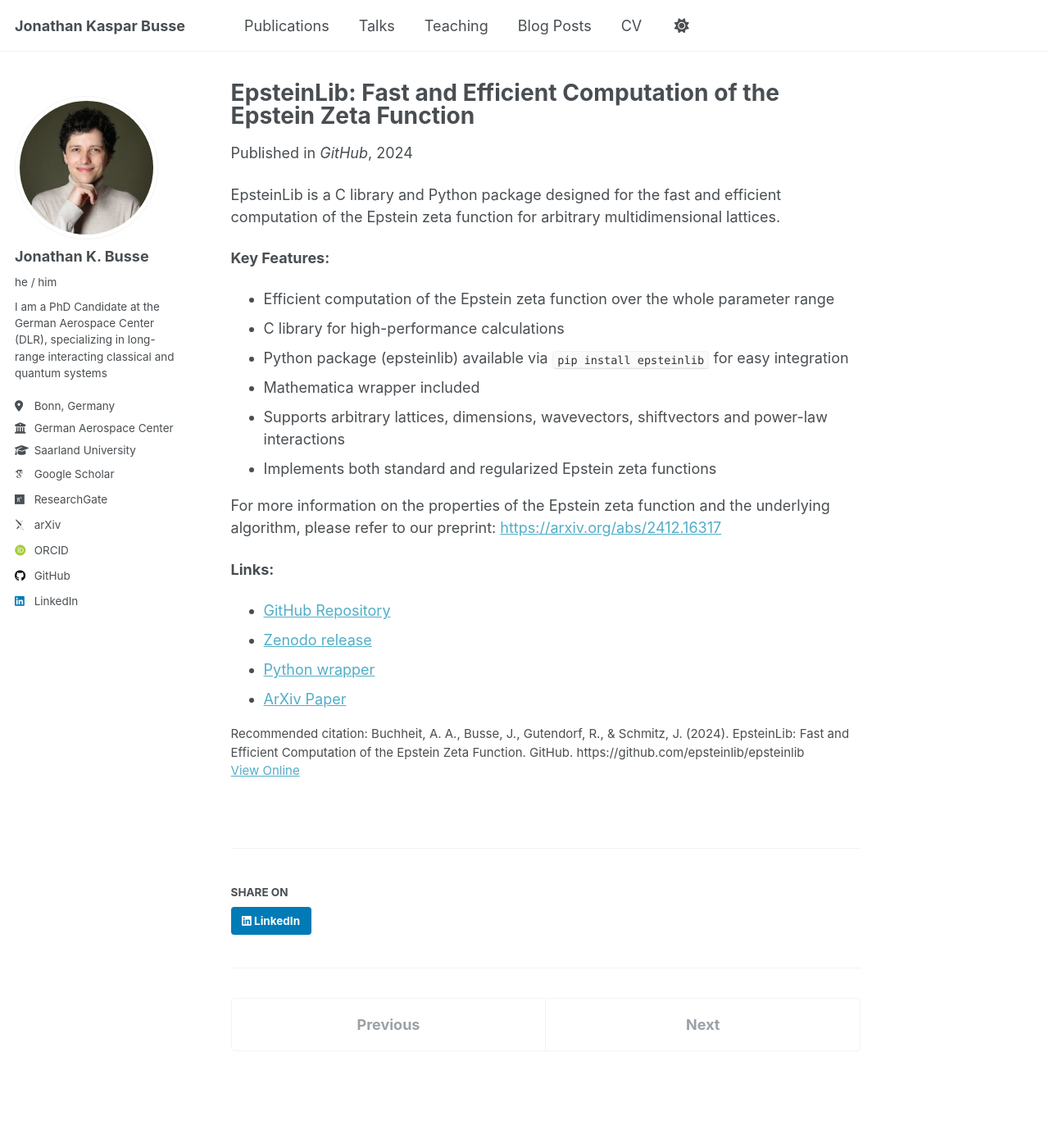
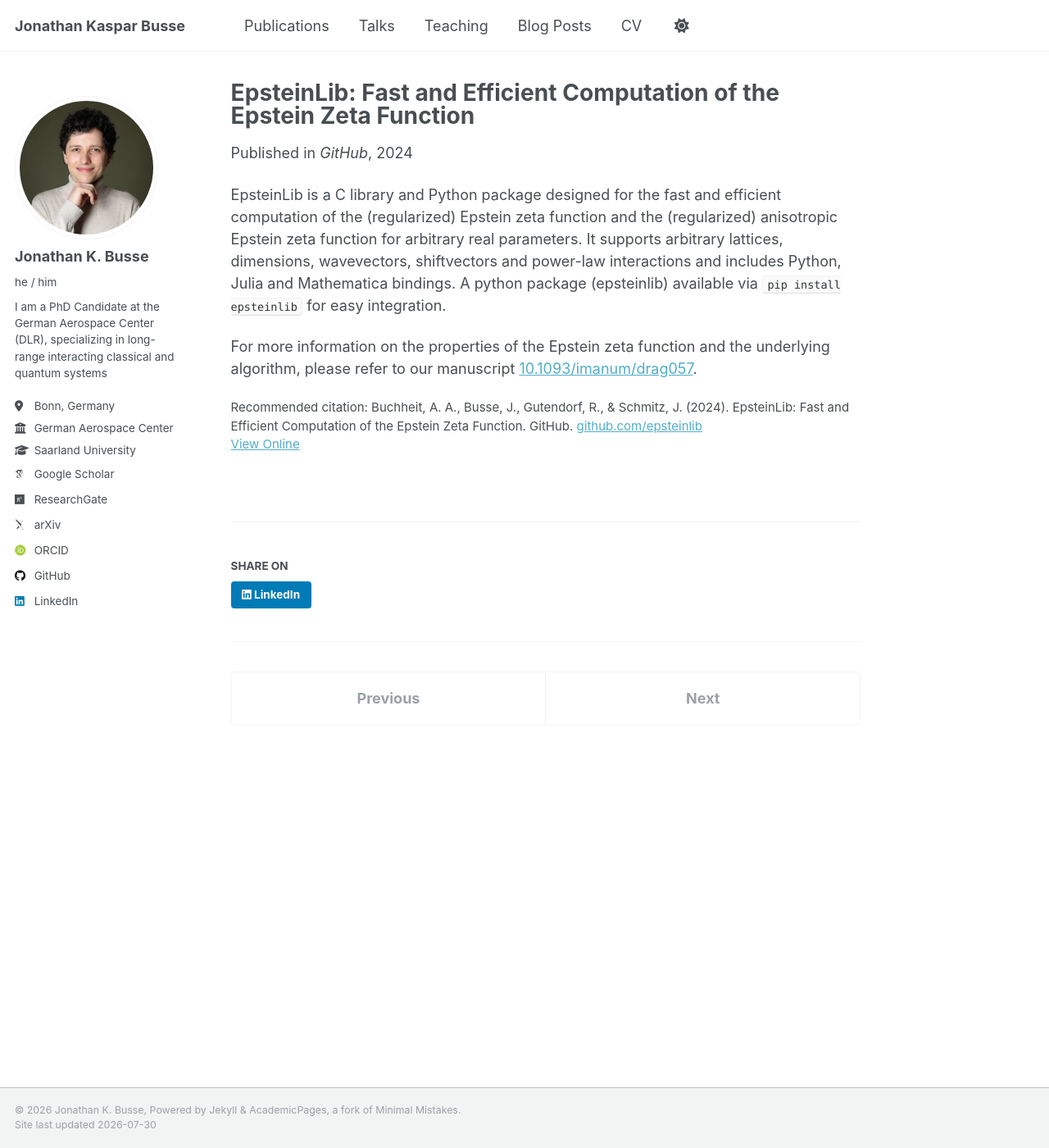
Before and after one commit to JoKaBus/jonathankbusse, a Jekyll site: the page built from _publications/24-06-14-epsteinlib.md, in a window 1280 px wide and 1400 px high. Shown: the whole window at 82% size. Built offline with Jekyll 4.4.1, drawn with Linux system fonts in a browser that asks for light colours; some web fonts are replaced.

Commit message:
pubs: modernize epsteinlib entry

```diff
--- a/_publications/24-06-14-epsteinlib.md
+++ b/_publications/24-06-14-epsteinlib.md
@@ -6,25 +6,12 @@ permalink: /publication/24-06-14-epsteinlib
 excerpt: EpsteinLib is a C library and Python package for fast and efficient computation of the Epstein zeta function for arbitrary multidimensional lattices.
 date: 2024-06-14
 venue: GitHub
-paperurl: https://arxiv.org/abs/2412.16317
-citation: "Buchheit, A. A., Busse, J., Gutendorf, R., & Schmitz, J. (2024). EpsteinLib: Fast and Efficient Computation of the Epstein Zeta Function. GitHub. https://github.com/epsteinlib/epsteinlib"
+paperurl: "https://github.com/epsteinlib/epsteinlib"
+citation: 'Buchheit, A. A., Busse, J., Gutendorf, R., & Schmitz, J. (2024). EpsteinLib: Fast and Efficient Computation of the Epstein Zeta Function. GitHub. <a href=" https://github.com/epsteinlib/epsteinlib">github.com/epsteinlib</a>'
 ---
 
-EpsteinLib is a C library and Python package designed for the fast and efficient computation of the Epstein zeta function for arbitrary multidimensional lattices.
+EpsteinLib is a C library and Python package designed for the fast and efficient computation of the (regularized) Epstein zeta function and the (regularized) anisotropic Epstein zeta function for arbitrary real parameters.
+It supports arbitrary lattices, dimensions, wavevectors, shiftvectors and power-law interactions and includes Python, Julia and Mathematica bindings.
+A python package (epsteinlib) available via `pip install epsteinlib` for easy integration.
 
-**Key Features:**
-- Efficient computation of the Epstein zeta function over the whole parameter range
-- C library for high-performance calculations
-- Python package (epsteinlib) available via `pip install epsteinlib` for easy integration
-- Mathematica wrapper included
-- Supports arbitrary lattices, dimensions, wavevectors, shiftvectors and power-law interactions
-- Implements both standard and regularized Epstein zeta functions
-
-For more information on the properties of the Epstein zeta function and the underlying algorithm, please refer to our preprint: [https://arxiv.org/abs/2412.16317](https://arxiv.org/abs/2412.16317)
-
-**Links:**
-
-- [GitHub Repository](https://github.com/epsteinlib/epsteinlib)
-- [Zenodo release](https://www.doi.org/10.5281/ZENODO.15853748)
-- [Python wrapper](https://pypi.org/project/epsteinlib/0.4.1/)
-- [ArXiv Paper](https://arxiv.org/abs/2412.16317)
+For more information on the properties of the Epstein zeta function and the underlying algorithm, please refer to our manuscript <a href="https://doi.org/10.1093/imanum/drag057">10.1093/imanum/drag057</a>.
```
